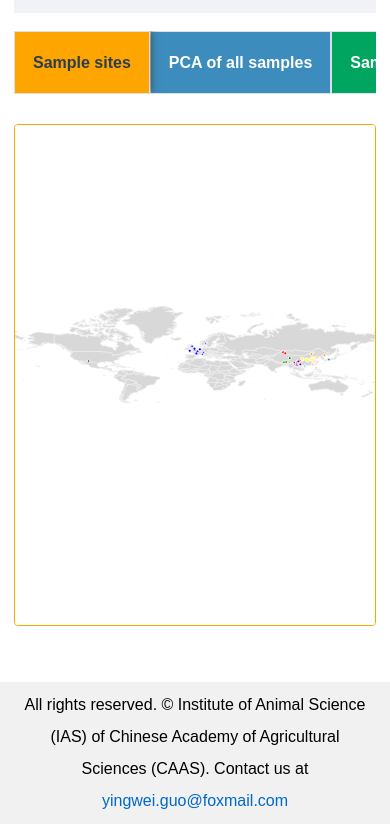
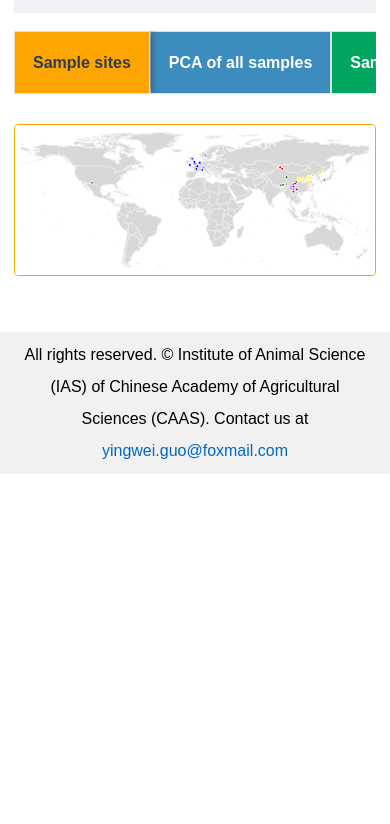
Before and after one commit to guoyingwei6/CBIT, a website with bundled scripts: page app.bak/public/index.html in a window 390 px wide. Shown: the part 929-1753 px from the top of the page. After the commit the page ends 1403 px from the top, so only its background shows below. Built offline with nearby package versions, Linux system fonts and the light colour scheme.

Commit message:
Fix responsive world map proportions

```diff
--- a/app.bak/public/css/app.css
+++ b/app.bak/public/css/app.css
@@ -241,7 +241,8 @@ a {
 
 #canvas {
   width: 100%;
-  height: 500px;
+  height: auto;
+  aspect-ratio: 12 / 5;
   background: #fff;
   touch-action: none;
 }
--- a/app.bak/public/js/app.js
+++ b/app.bak/public/js/app.js
@@ -289,16 +289,48 @@ function svgElement(name, attributes = {}) {
   return element;
 }
 
-function project([longitude, latitude], width, height) {
-  const lat = Math.max(-85, Math.min(85, latitude));
-  const radians = (lat * Math.PI) / 180;
-  return [
-    ((longitude + 180) / 360) * width,
-    ((1 - Math.log(Math.tan(Math.PI / 4 + radians / 2)) / Math.PI) / 2) * height,
+function visitCoordinates(coordinates, callback) {
+  if (typeof coordinates?.[0] === "number") {
+    callback(coordinates);
+    return;
+  }
+  coordinates?.forEach((child) => visitCoordinates(child, callback));
+}
+
+function createMapProjection(world, width, height, padding = 20) {
+  const bounds = {
+    minLongitude: Infinity,
+    maxLongitude: -Infinity,
+    minLatitude: Infinity,
+    maxLatitude: -Infinity,
+  };
+  world.features.forEach((feature) => {
+    visitCoordinates(feature.geometry?.coordinates, ([longitude, latitude]) => {
+      bounds.minLongitude = Math.min(bounds.minLongitude, longitude);
+      bounds.maxLongitude = Math.max(bounds.maxLongitude, longitude);
+      bounds.minLatitude = Math.min(bounds.minLatitude, latitude);
+      bounds.maxLatitude = Math.max(bounds.maxLatitude, latitude);
+    });
+  });
+
+  const longitudeSpan = bounds.maxLongitude - bounds.minLongitude;
+  const latitudeSpan = bounds.maxLatitude - bounds.minLatitude;
+  const scale = Math.min(
+    (width - padding * 2) / longitudeSpan,
+    (height - padding * 2) / latitudeSpan
+  );
+  const mapWidth = longitudeSpan * scale;
+  const mapHeight = latitudeSpan * scale;
+  const offsetX = (width - mapWidth) / 2 - bounds.minLongitude * scale;
+  const offsetY = (height - mapHeight) / 2 + bounds.maxLatitude * scale;
+
+  return ([longitude, latitude]) => [
+    offsetX + Number(longitude) * scale,
+    offsetY - Number(latitude) * scale,
   ];
 }
 
-function geometryPath(geometry, width, height) {
+function geometryPath(geometry, projectCoordinate) {
   const polygons = geometry.type === "Polygon"
     ? [geometry.coordinates]
     : geometry.type === "MultiPolygon"
@@ -307,7 +339,7 @@ function geometryPath(geometry, width, height) {
   return polygons.map((polygon) =>
     polygon.map((ring) =>
       ring.map((coordinate, index) => {
-        const [x, y] = project(coordinate, width, height);
+        const [x, y] = projectCoordinate(coordinate);
         return `${index ? "L" : "M"}${x.toFixed(2)},${y.toFixed(2)}`;
       }).join("") + "Z"
     ).join("")
@@ -319,20 +351,25 @@ function renderMap(rows, world) {
   const height = 500;
   const canvas = document.querySelector("#canvas");
   const tooltip = document.querySelector("#map-tooltip");
-  const svg = svgElement("svg", { viewBox: `0 0 ${width} ${height}`, role: "img" });
+  const projectCoordinate = createMapProjection(world, width, height);
+  const svg = svgElement("svg", {
+    viewBox: `0 0 ${width} ${height}`,
+    preserveAspectRatio: "xMidYMid meet",
+    role: "img",
+  });
   const viewport = svgElement("g");
   const countries = svgElement("g");
   const sites = svgElement("g");
 
   world.features.forEach((feature) => {
-    const pathData = geometryPath(feature.geometry, width, height);
+    const pathData = geometryPath(feature.geometry, projectCoordinate);
     if (!pathData) return;
     const path = svgElement("path", { d: pathData, class: "map-country" });
     countries.append(path);
   });
 
   rows.forEach((row) => {
-    const [cx, cy] = project([row["Longitude (E)"], row["Latitude (N)"]], width, height);
+    const [cx, cy] = projectCoordinate([row["Longitude (E)"], row["Latitude (N)"]]);
     const circle = svgElement("circle", {
       cx,
       cy,
```
Also changed, not shown: app.bak/scripts/verify-home-ui.mjs (+35 -1 lines).
